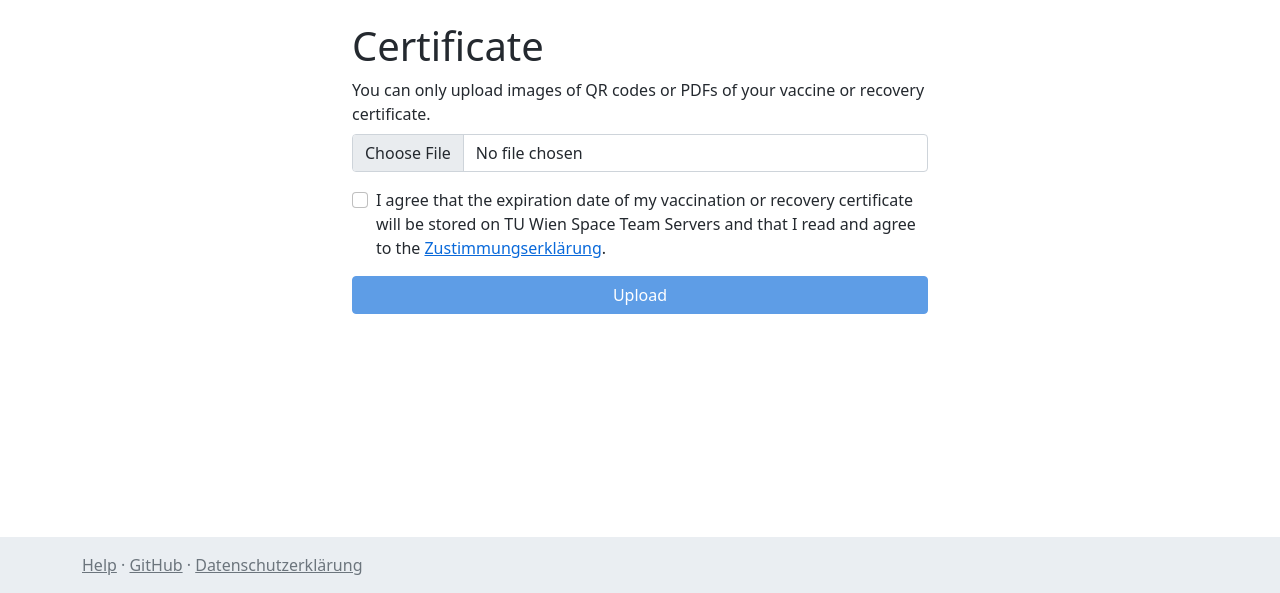
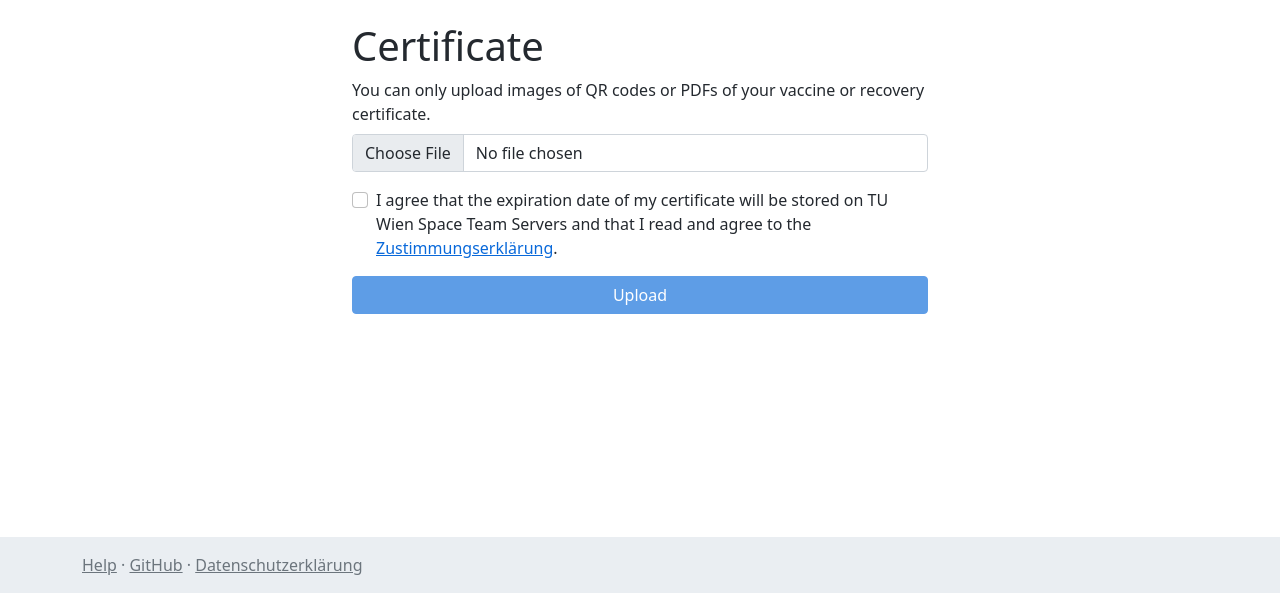
Before and after one commit to SpaceTeam/space-trace, a Flask app: template space_trace/templates/cert.html in a window 1280 px wide. Shown: the part 207-800 px from the top of the page. Run offline with Flask 2, Linux system fonts and the light colour scheme; the template is opened without the code that fills it, so the values that code supplies are empty; some libraries are stand-ins or nearby versions.

Commit message:
Improve text on the certificate page

```diff
--- a/space_trace/templates/cert.html
+++ b/space_trace/templates/cert.html
@@ -1,7 +1,8 @@
 {% extends "layout.html" %}
 {% block body %}
 <h1>Certificate</h1>
-You can only upload images of QR codes or PDFs of your vaccine or recovery certificate.
+You can only upload images of QR codes or PDFs of your vaccine{% if user.team == 'racing' %}, test {% endif %} or
+recovery certificate.
 
 <form action="/cert" method="post" enctype="multipart/form-data" class="mb-5">
     <div class="mb-3 mt-2">
@@ -10,7 +11,7 @@ You can only upload images of QR codes or PDFs of your vaccine or recovery certi
     <div class="mb-3 form-check">
         <input type="checkbox" class="form-check-input" id="checkStorage" onchange="enableForm()">
         <label class="form-check-label" for="exampleCheck1">I agree that the
-            expiration date of my vaccination or recovery certificate will be stored on
+            expiration date of my certificate will be stored on
             TU Wien Space Team Servers and that I read and agree to the
             <a href="/static/Zustimmungserklaerung.pdf">Zustimmungserklärung</a>.
         </label>
```
